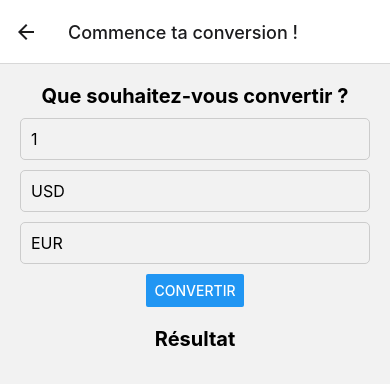
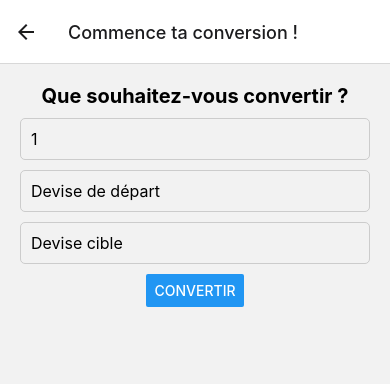
Before and after one commit to Zakaria-z/M1-Mobile, a React Native app: screen /Conversion in a window 390 px wide. Shown: the top 384 px of the page. Built offline with nearby package versions, Linux system fonts and the light colour scheme; no server answers.

Commit message:
Merge temp to main (#1)
* Temp

* Update

* Update fonctionnel

```diff
--- a/src/screens/conversion/index.js
+++ b/src/screens/conversion/index.js
@@ -1,22 +1,41 @@
 import React, { useState } from 'react';
 import { View, Text, TextInput, Button } from 'react-native';
+import styled from 'styled-components/native';
+import axios from 'axios';
 import { BASE_API_KEY } from '../../config/config';
-import styled from 'styled-components/native';
 
 const ConversionForm = ({ currencies }) => {
-  const [baseCurrency, setBaseCurrency] = useState('USD');
-  const [targetCurrency, setTargetCurrency] = useState('EUR');
+  const [baseCurrency, setBaseCurrency] = useState('');
+  const [targetCurrency, setTargetCurrency] = useState('');
   const [amount, setAmount] = useState('1');
   const [result, setResult] = useState(null);
 
-  const handleConvert = async () => {
-    const response = await fetch(`https://api.api-ninjas.com/v1/convertcurrency?have=${baseCurrency}&want=${targetCurrency}&amount=${amount}`, {
+  const fetchConvert = async () => {
+    try {
+    const response = await axios.get(`https://api.api-ninjas.com/v1/convertcurrency?have=${baseCurrency}&want=${targetCurrency}&amount=${amount}`, {
       headers: {
         'X-API-Key': BASE_API_KEY,
+        'Content-Type': 'application/json',
       },
     });
-    const data = await response.json();
-    setResult(data.result);
+    return response.data;
+    } catch (err) {
+      console.log(err);
+    }
+  };
+
+  const handleConvert = async () => {
+    const result = await fetchConvert();
+    console.log('result:', result);
+    setResult(result);
+  };
+
+  const HandleTextChangeBaseCurrency = (text) => {
+    setBaseCurrency(text);
+  };
+
+  const HandleTextChangeTargetCurrency = (text) => {
+    setTargetCurrency(text);
   };
 
   return (
@@ -31,21 +50,24 @@ const ConversionForm = ({ currencies }) => {
       <Input
         value={baseCurrency}
         placeholder="Devise de départ"
-        onChangeText={(text) => setBaseCurrency(text.toUpperCase())}
+        onChangeText={HandleTextChangeBaseCurrency}
       />
       <Input
         value={targetCurrency}
         placeholder="Devise cible"
-        onChangeText={(text) => setTargetCurrency(text.toUpperCase())}
+        onChangeText={HandleTextChangeTargetCurrency}
       />
       <ConvertButton title="Convertir" onPress={handleConvert} />
-      {result ? (
-        <ResultText>
-          {result.toFixed(2)} {targetCurrency}
-        </ResultText>
-      ) : (
-        <ResultText>Résultat</ResultText>
-      )}
+
+      {
+        result && (
+          <ResultText>
+            {result.new_amount.toFixed(2)} {result.new_currency}
+          </ResultText>
+        )
+      }
+
+
     </Container>
   );
 };
```
